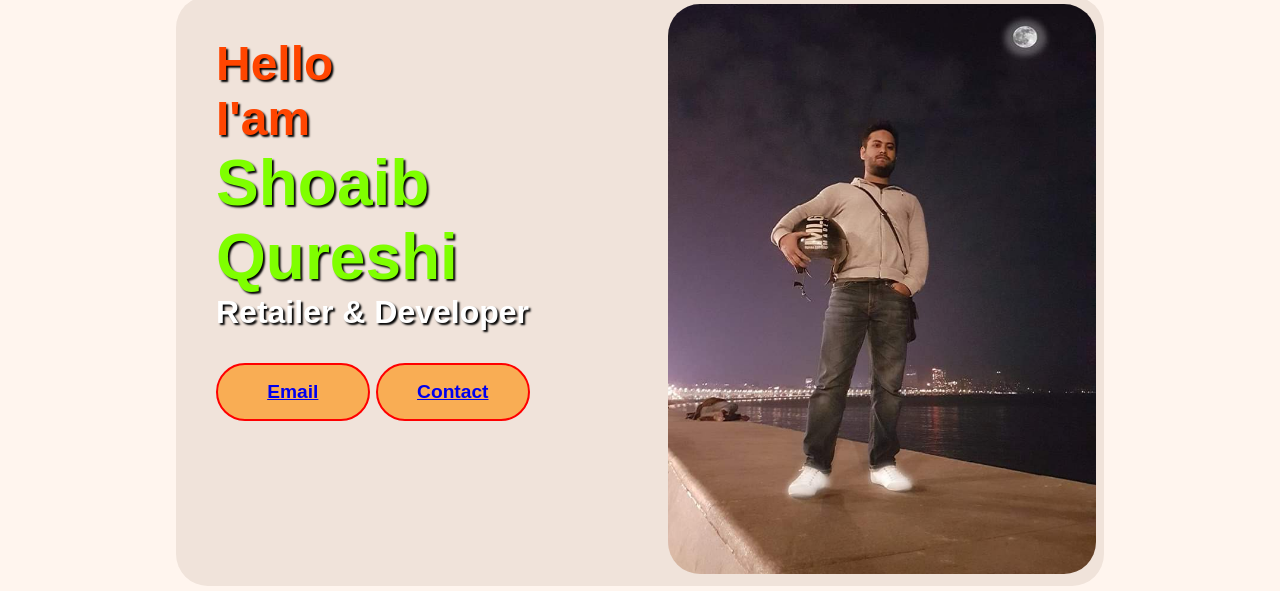
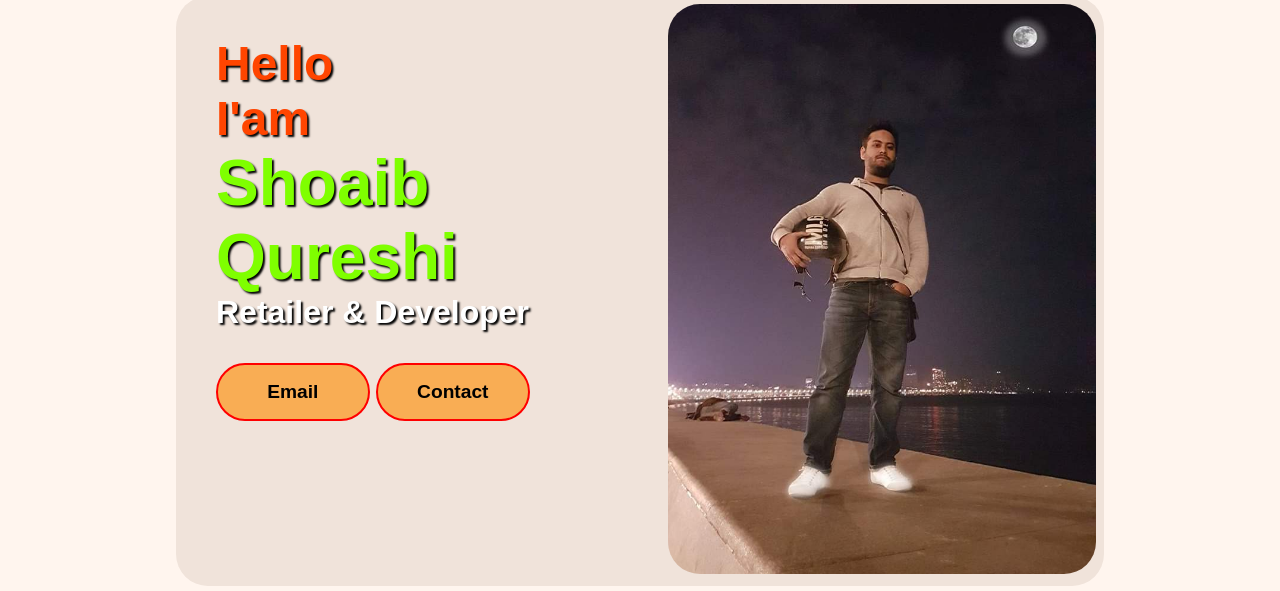
Before and after one commit to soyqur/Shoaib-Qureshi, a plain HTML site: page index.html in a window 1280 px wide. Shown: the part 129-720 px from the top of the page. Drawn offline with Linux system fonts and the light colour scheme; a web font is replaced by a local one.

Commit message:
Update style.css

```diff
--- a/style.css
+++ b/style.css
@@ -328,6 +328,11 @@ h4 {
     margin-top: 1em;
 }
 
+.main-butt button a {
+    color: black;
+    text-decoration: none;
+}
+
 .main-butt button {
     background-color: #ff8c009c;
     border:2px solid red;
```
